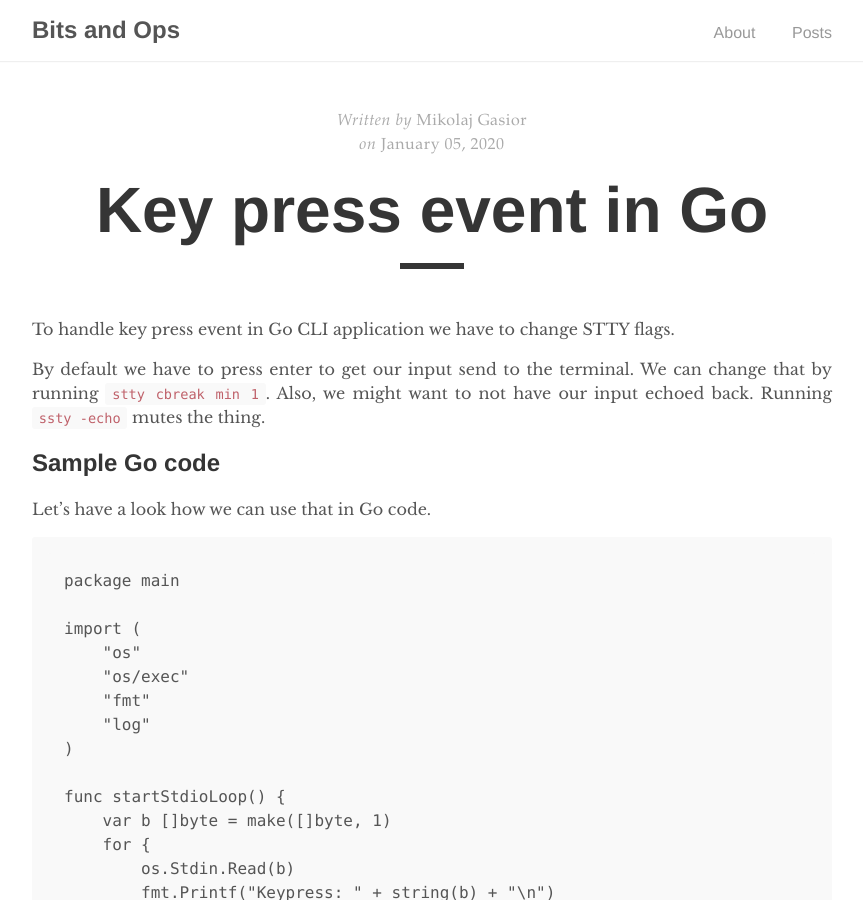
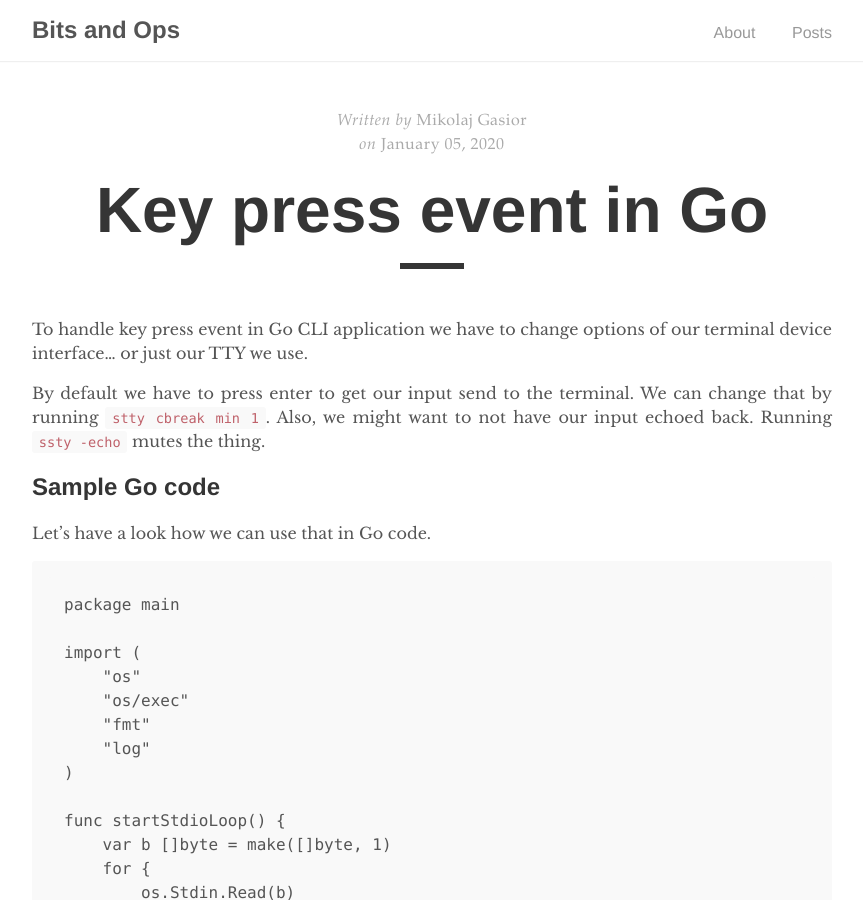
Before and after one commit to gasiordev/gasiordev.github.io, a Jekyll site: the page built from _posts/2020-01-05-key-press-event-in-go.md, in a window 1280 px wide and 900 px high. Shown: the whole window, without its empty margins (208-1071 px from the left). Built offline with Jekyll 4.4.1, drawn with Linux system fonts in a browser that asks for light colours.

Commit message:
Update old post

```diff
--- a/_posts/2020-01-05-key-press-event-in-go.md
+++ b/_posts/2020-01-05-key-press-event-in-go.md
@@ -4,7 +4,8 @@ title: "Key press event in Go"
 author: "Mikolaj Gasior"
 ---
 
-To handle key press event in Go CLI application we have to change STTY flags.
+To handle key press event in Go CLI application we have to change options of
+our terminal device interface... or just our TTY we use.
 
 By default we have to press enter to get our input send to the terminal. We
 can change that by running `stty cbreak min 1`.
```
